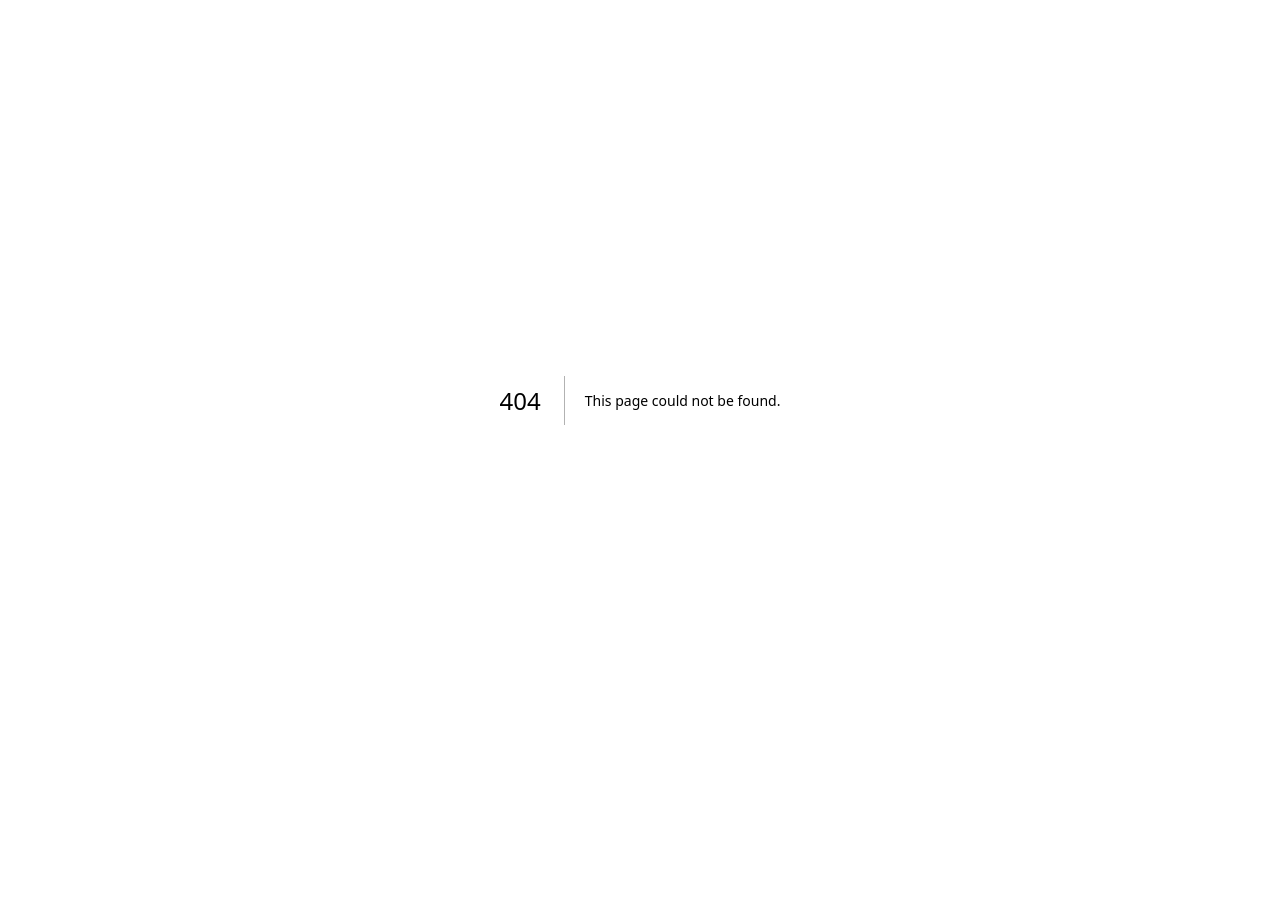
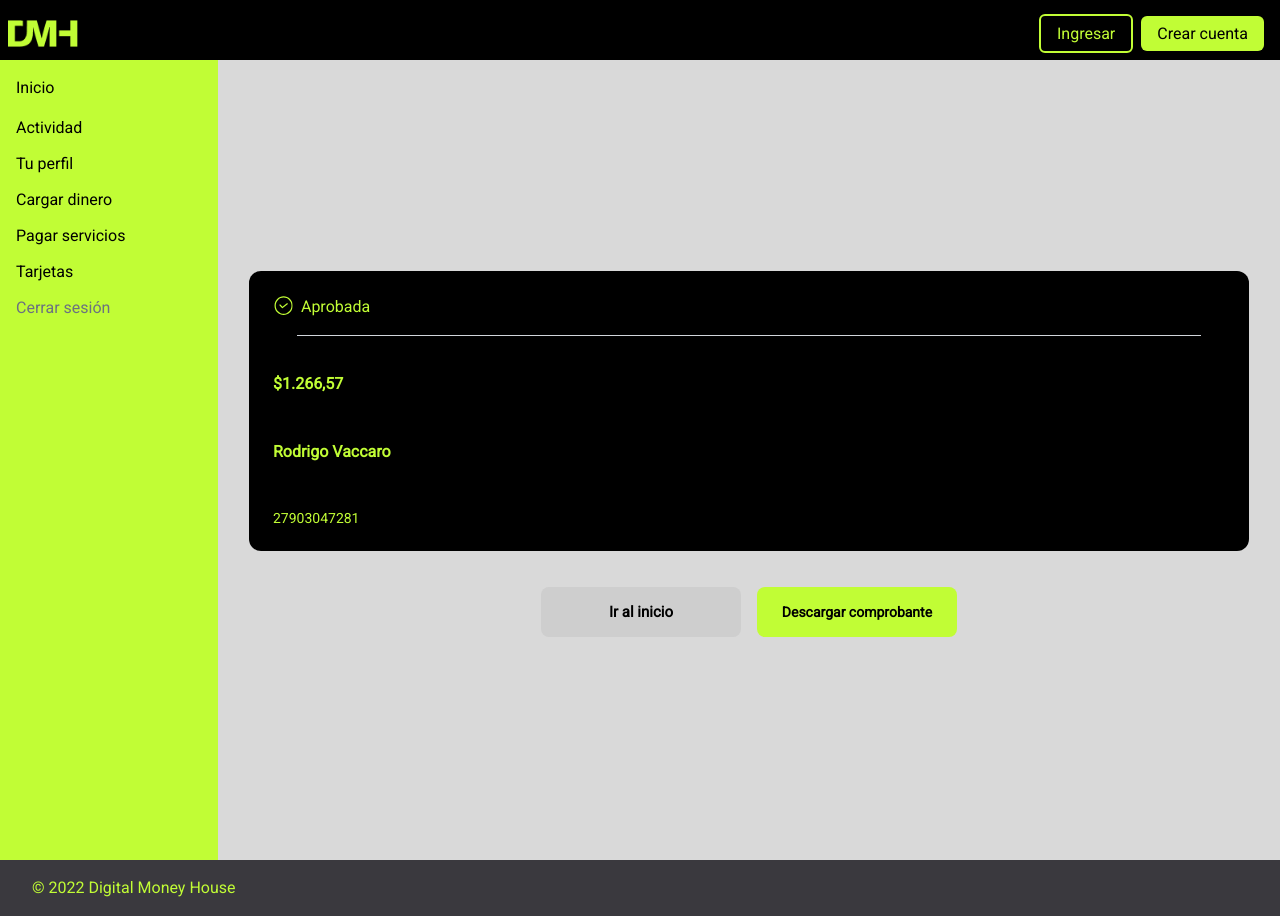
Before and after one commit to VictoriaCanclini/digital-money-house, a Next.js app: page /activity-details in a window 1280 px wide. Before the commit this address had no page. Before the commit the page ends 800 px from the top, so only its background shows below. Built offline with nearby package versions, Linux system fonts and the light colour scheme.

Commit message:
ok activity detail page

```diff
--- /dev/null
+++ b/src/app/activity-details/page.jsx
@@ -0,0 +1,49 @@
+import { Check } from "@/common/Icons";
+import Footer from "@/components/Footer";
+import Navbar from "@/components/Navbar";
+import Sibvar from "@/components/Sibvar";
+import Link from "next/link";
+
+const ActivityDetailPage = () => {
+  return (
+    <div className="bg-[#D9D9D9]">
+      <Navbar />
+      <div className="flex h-screen">
+        <Sibvar />
+        <div className="flex flex-col justify-center items-center w-full">
+          <div className="bg-black md:w-[1000px] sm:w-[500px] w-[350px] h-[280px] md:p-6 p-4  rounded-xl">
+            <div className="flex justify-between">
+              <h1 className="text-[#C1FD35] flex flex-row gap-2">
+                <Check width={20} height={20} /> Aprobada
+              </h1>
+              <h2 className="hidden sm:block">
+                Creada el 17 de agosto 2022 a 16:34 hs.
+              </h2>
+            </div>
+            <hr className="border-gray-300 my-4 mr-6 ml-6" />
+            <h3 className="text-sm mt-2">Transferencia de dinero</h3>
+            <p className="font-bold text-[#C1FD35]">$1.266,57</p>
+            <h4 className="text-sm mt-6">Le transferiste a</h4>
+            <h5 className="font-bold text-[#C1FD35]">Rodrigo Vaccaro</h5>
+            <h6 className="text-sm mt-6">Número de la operación</h6>
+            <p className="text-sm text-[#C1FD35]">27903047281</p>
+          </div>
+
+          <div className="flex justify-between md:mt-6 mt-10 p-3 text-[15px] text-black font-bold border-lg text-center">
+            <button className=" bg-[#CECECE] md:w-[200px] w-[150px] h-[50px] rounded-lg mr-4">
+              Ir al inicio
+            </button>
+            <Link href="/">
+              <button className=" bg-[#C1FD35] md:w-[200px] w-[150px] h-[50px] rounded-lg text-sm">
+                Descargar comprobante
+              </button>
+            </Link>
+          </div>
+        </div>
+      </div>
+      <Footer />
+    </div>
+  );
+};
+
+export default ActivityDetailPage;
--- a/src/app/activity/page.jsx
+++ b/src/app/activity/page.jsx
@@ -2,6 +2,7 @@ import { Circle, Filter, Search } from "@/common/Icons";
 import Footer from "@/components/Footer";
 import Navbar from "@/components/Navbar";
 import Sibvar from "@/components/Sibvar";
+import Link from "next/link";
 
 const Activity = () => {
   return (
@@ -32,11 +33,13 @@ const Activity = () => {
                 </div>
               </div>
               <hr className="border-gray-300 my-3 mr-6 ml-6" />
-              <div className="flex items-center md:ml-6 ml-4 text-sm">
-                <Circle color={"[#C1FD35]"} className="md:mr-2" />
-                <span className="ml-2">Tranferiste a Rodrigo</span>
-                <span className="md:ml-[730px] ml-20">$1265,57</span>
-              </div>
+              <Link href="/activity-details">
+                <div className="flex items-center md:ml-6 ml-4 text-sm">
+                  <Circle color={"[#C1FD35]"} className="md:mr-2" />
+                  <span className="ml-2">Tranferiste a Rodrigo</span>
+                  <span className="md:ml-[730px] ml-20">$1265,57</span>
+                </div>
+              </Link>
               <hr className="border-gray-300 my-3 mr-6 ml-6" />
               <div className="flex items-center md:ml-6 ml-4 text-sm">
                 <Circle className="mr-2" />
--- a/src/app/load-money-okey/page.jsx
+++ b/src/app/load-money-okey/page.jsx
@@ -1,4 +1,4 @@
-import { Check, Note } from "@/common/Icons";
+import { Check } from "@/common/Icons";
 import Footer from "@/components/Footer";
 import Navbar from "@/components/Navbar";
 import Sibvar from "@/components/Sibvar";
```
